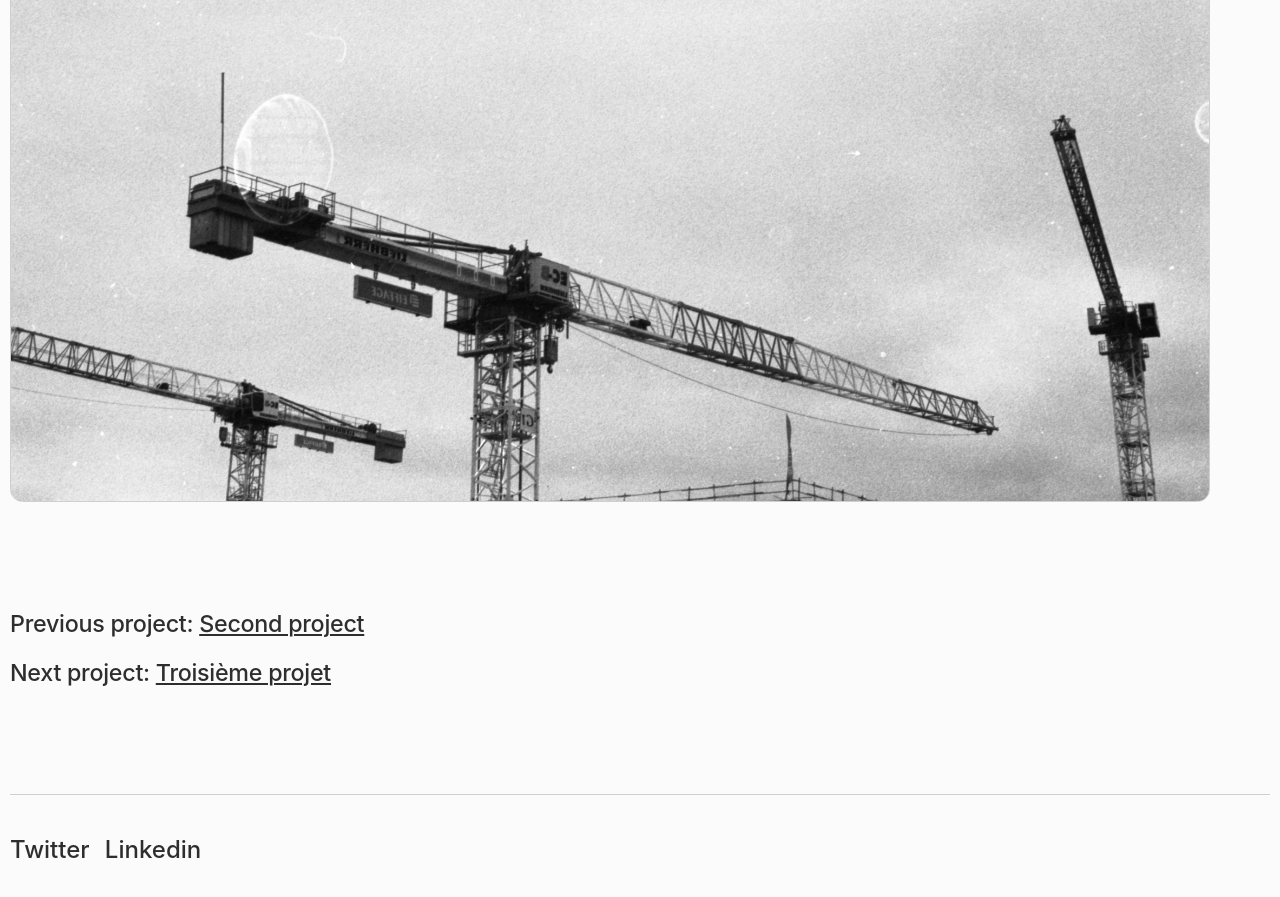
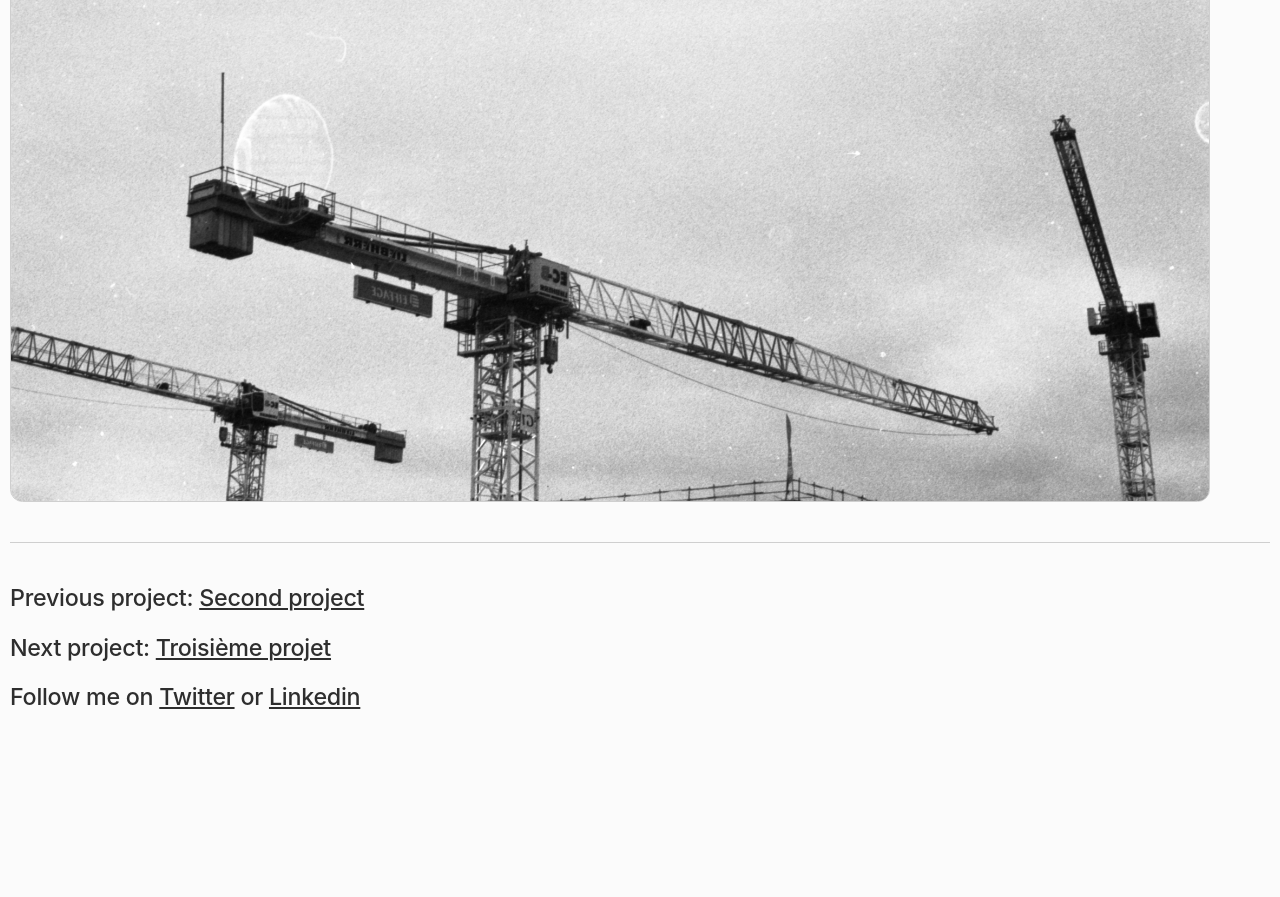
Before and after one commit to omroka/eleventy-multilingual-portfolio, an Eleventy site: page src/en/projects/third-project/third-project.md in a window 1280 px wide. Shown: the part 1416-2313 px from the top of the page. After the commit the page ends 2193 px from the top, so only its background shows below. Built offline with nearby package versions, Linux system fonts and the light colour scheme; Eleventy itself is replaced by a stand-in of ours; files that its build step writes are made by us from their sources; files whose address does not match are found by name; a web font is replaced by a local one.

Commit message:
Hide language switcher nav when no other page is available, fixes #10

```diff
--- a/src/_includes/layouts/footer.njk
+++ b/src/_includes/layouts/footer.njk
@@ -1,3 +1,21 @@
+{% if page.url | locale_links | log | length > 0 %}
+  <nav id="footer" aria-label="{{ languages[page.lang].ariaLang }}">
+    {% for link in page.url | locale_links %} {%- if not loop.first %}/{% endif %}
+    <p>
+      {{ languages[page.lang].availableText }}
+      <a href="{{ link.url }}" lang="{{ link.lang }}" hreflang="{{ link.lang }}">{{ link.label }}</a>
+    </p>
+    {% endfor %}
+  </nav>
+{% endif %}
+<nav>
+  <p>
+    Follow me on
+    <a href="#">Twitter</a> or
+    <a href="#">Linkedin</a>
+  </p>
+</nav>
+{# alternative footer #}
 {# <footer>
   <nav id="footer" aria-label="{{ languages[page.lang].ariaLang }}">
     <a href="{{ page.url }}" lang="{{ page.lang }}" hreflang="{{ page.lang }}">
@@ -11,27 +29,3 @@
     {% endfor %}
   </nav>
 </footer> #}
-
-{# alternative footer #}
-<hr>
-<footer>
-  <p>{{ languages[page.lang].availableText }}</p>
-  <nav id="footer" aria-label="{{ languages[page.lang].ariaLang }}">
-    {% for link in page.url | locale_links %} {%- if not loop.first %}/{% endif %}
-
-    <a href="{{ link.url }}" lang="{{ link.lang }}" hreflang="{{ link.lang }}">{{ link.label }}</a>
-
-    {# <a href="{{ link.url }}" lang="{{ link.lang }}" hreflang="{{ link.lang }}">{{ link.label }}</a> #}
-    {% endfor %}
-    <nav>
-      <ul>
-        <li>
-          <a href="#">Twitter</a>
-        </li>
-        <li>
-          <a href="#">Linkedin</a>
-        </li>
-      </ul>
-    </nav>
-  </nav>
-</footer>
--- a/src/_includes/layouts/project.njk
+++ b/src/_includes/layouts/project.njk
@@ -2,8 +2,7 @@
 layout: layouts/base.njk
 ---
 {{ content | safe }}
-
-<section>
+<hr>
 {%- if collections.project %}
 {%- set previousPost = collections.project | getPreviousCollectionItem %}
 {%- set nextPost = collections.project | getNextCollectionItem %}
@@ -12,4 +11,3 @@ layout: layouts/base.njk
 		{%- if nextPost %}<p>Next project: <a href="{{ nextPost.url }}">{{ nextPost.data.title }}</a></p>{% endif %}
 	{%- endif %}
 {%- endif %}
-</section>
```
Lines whose indentation alone changed are shown as unchanged.
